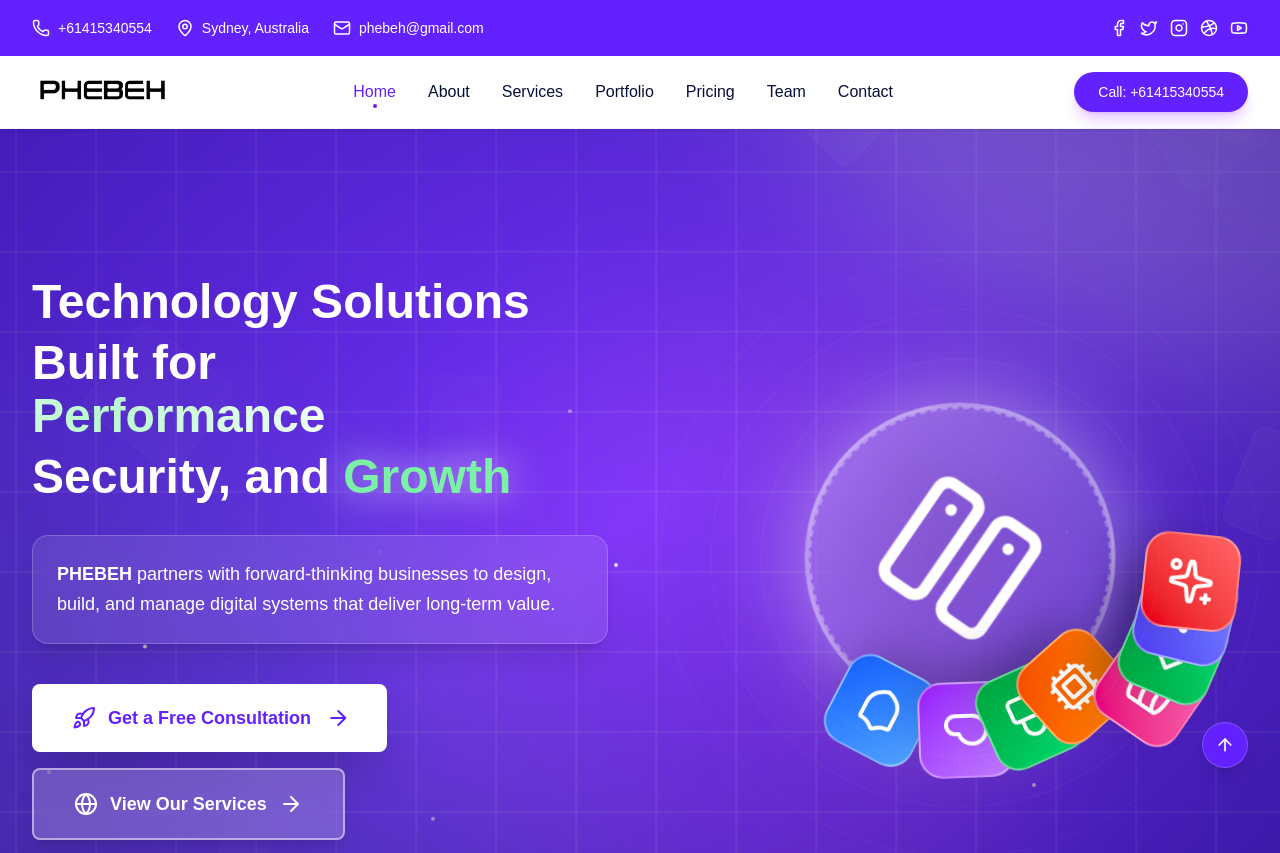
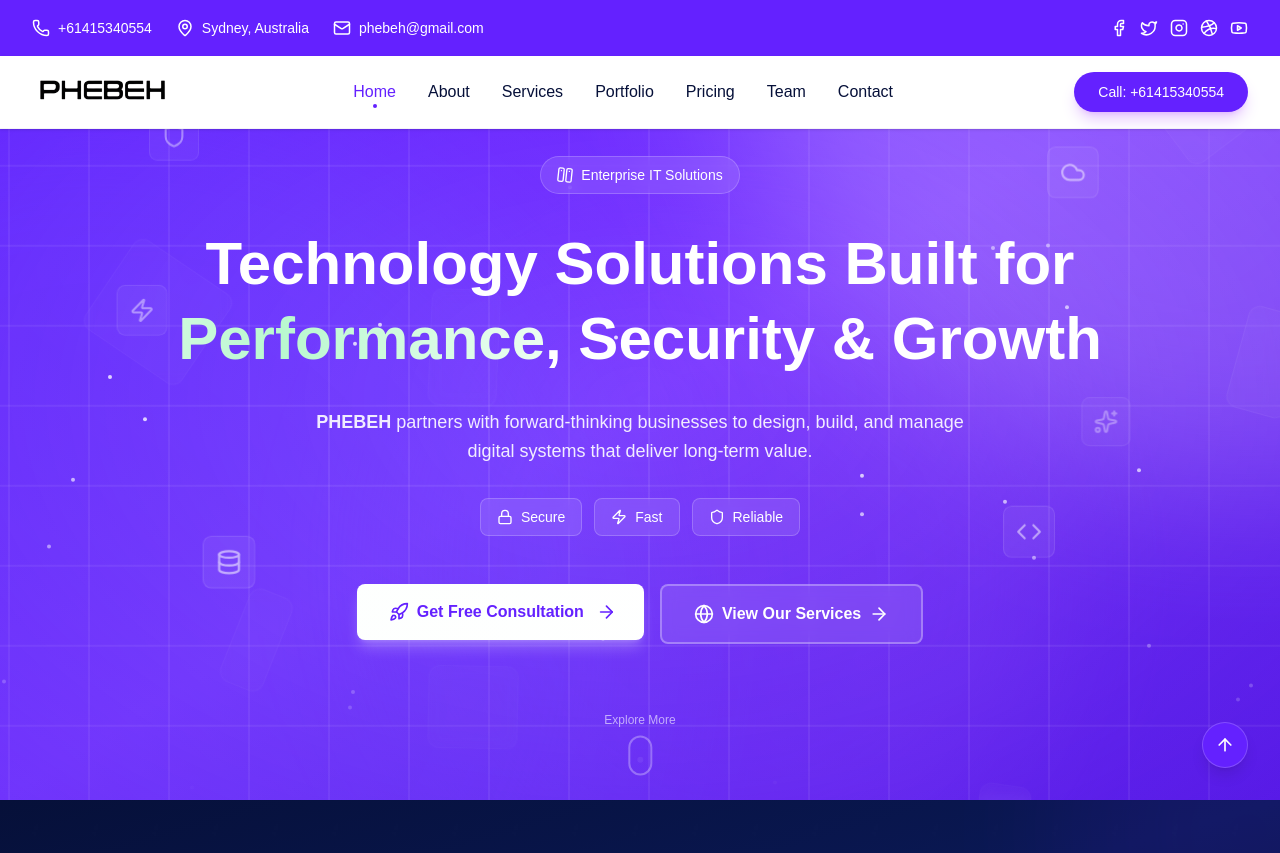
Before and after one commit to NashedShahRoni22/tanay-agencey, a Next.js app: page / in a window 1280 px wide. Shown: the top 853 px of the page. Built offline with nearby package versions, Linux system fonts and the light colour scheme.

Commit message:
hero updated...removed animation of right side...enhanced the ux

```diff
--- a/components/home/Hero.jsx
+++ b/components/home/Hero.jsx
@@ -9,41 +9,18 @@ import {
   Cpu,
   Database,
   Code,
-  Server,
   Zap,
   Sparkles,
   Globe,
   Rocket,
+  Server,
 } from "lucide-react";
 import Link from "next/link";
 
 export default function Hero() {
-  const containerVars = {
-    initial: { opacity: 0 },
-    animate: {
-      opacity: 1,
-      transition: {
-        staggerChildren: 0.2,
-        delayChildren: 0.3,
-      },
-    },
-  };
-
-  const textVars = {
-    initial: { y: 30, opacity: 0 },
-    animate: {
-      y: 0,
-      opacity: 1,
-      transition: {
-        duration: 0.8,
-        ease: [0.43, 0.13, 0.23, 0.96],
-      },
-    },
-  };
-
   return (
-    <section className="pt-20 relative min-h-screen flex items-center overflow-hidden bg-gradient-to-br from-primary via-[#7835ff] to-primary-dark">
-      {/* Ultra Creative Background Design */}
+    <section className="relative min-h-screen flex items-center overflow-hidden bg-gradient-to-br from-primary via-[#7c3aff] to-primary-dark">
+      {/* Dynamic Animated Background */}
       <div className="absolute inset-0 overflow-hidden pointer-events-none">
         {/* Massive Animated Gradient Orbs */}
         <motion.div
@@ -74,7 +51,7 @@ export default function Hero() {
             ease: "easeInOut",
             delay: 2,
           }}
-          className="absolute -bottom-1/3 -left-1/4 w-[900px] h-[900px] bg-gradient-to-tr from-[#061039] to-indigo-400 rounded-full blur-3xl"
+          className="absolute -bottom-1/3 -left-1/4 w-[900px] h-[900px] bg-gradient-to-tr from-primary-dark to-indigo-400 rounded-full blur-3xl"
         />
 
         <motion.div
@@ -88,10 +65,10 @@ export default function Hero() {
             repeat: Infinity,
             ease: "linear",
           }}
-          className="absolute top-1/3 left-1/3 w-[600px] h-[600px] bg-gradient-to-br from-pink-400 to-purple-600 rounded-full blur-3xl"
+          className="absolute top-1/3 left-1/3 w-[600px] h-[600px] bg-gradient-to-br from-purple-400 to-primary rounded-full blur-3xl"
         />
 
-        {/* Animated Grid Pattern with Glow */}
+        {/* Animated Grid Pattern */}
         <motion.div
           animate={{
             backgroundPosition: ["0% 0%", "100% 100%"],
@@ -123,7 +100,7 @@ export default function Hero() {
               ease: "easeInOut",
               delay: i * 0.5,
             }}
-            className={`absolute rounded-xl bg-white/10 backdrop-blur-sm border border-white/20`}
+            className="absolute rounded-xl bg-white/10 backdrop-blur-sm border border-white/20"
             style={{
               width: `${40 + Math.random() * 80}px`,
               height: `${40 + Math.random() * 80}px`,
@@ -155,77 +132,133 @@ export default function Hero() {
           />
         ))}
 
-        {/* Radial Gradient Spotlight */}
-        <div className="absolute inset-0 bg-[radial-gradient(ellipse_at_center,transparent_0%,rgba(6,16,57,0.4)_100%)]" />
+        {/* Radial Gradient Overlay */}
+        <div className="absolute inset-0 bg-[radial-gradient(ellipse_at_center,transparent_0%,rgba(100,33,255,0.3)_100%)]" />
       </div>
 
-      <div className="max-w-7xl mx-auto px-4 sm:px-6 lg:px-8 py-24 lg:py-32 relative z-10">
-        <div className="grid lg:grid-cols-2 gap-16 items-center">
-          {/* Left Content */}
+      <div className="max-w-7xl mx-auto px-4 sm:px-6 lg:px-8 py-20 relative z-10">
+        <div className="max-w-5xl mx-auto">
+
+          {/* Floating Tech Icons */}
+          <div className="absolute inset-0 pointer-events-none">
+            {[
+              { Icon: Shield, pos: "top-10 left-[5%]", delay: 0 },
+              { Icon: Cloud, pos: "top-20 right-[8%]", delay: 0.5 },
+              { Icon: Database, pos: "bottom-32 left-[10%]", delay: 1 },
+              { Icon: Code, pos: "bottom-40 right-[12%]", delay: 1.5 },
+              { Icon: Zap, pos: "top-1/3 left-[2%]", delay: 2 },
+              { Icon: Sparkles, pos: "top-1/2 right-[5%]", delay: 2.5 },
+            ].map((item, i) => (
+              <motion.div
+                key={i}
+                initial={{ opacity: 0, scale: 0 }}
+                animate={{
+                  opacity: [0.3, 0.6, 0.3],
+                  scale: [1, 1.1, 1],
+                  y: [0, -10, 0],
+                }}
+                transition={{
+                  duration: 4,
+                  repeat: Infinity,
+                  delay: item.delay,
+                }}
+                className={`absolute ${item.pos} hidden xl:block`}
+              >
+                <div className="w-12 h-12 bg-white/10 backdrop-blur-sm rounded-lg flex items-center justify-center border border-white/20">
+                  <item.Icon className="w-6 h-6 text-white" />
+                </div>
+              </motion.div>
+            ))}
+          </div>
+
+          {/* Main Content */}
           <motion.div
-            variants={containerVars}
-            initial="initial"
-            animate="animate"
-            className="text-left"
+            initial={{ opacity: 0, y: 20 }}
+            animate={{ opacity: 1, y: 0 }}
+            transition={{ duration: 0.8 }}
+            className="text-center space-y-8"
           >
-            {/* Epic Heading with Gradient Text */}
-            <motion.h1
-              variants={textVars}
-              className="text-3xl md:text-5xl font-bold text-white leading-[1.1] mb-8"
+            {/* Badge */}
+            <motion.div
+              initial={{ scale: 0 }}
+              animate={{ scale: 1 }}
+              transition={{ delay: 0.3, type: "spring" }}
+              className="inline-flex items-center gap-2 bg-white/10 border border-white/20 rounded-full px-4 py-2 backdrop-blur-sm"
             >
-              <span className="block mb-2">Technology Solutions</span>
-              <span className="block">Built for </span>
+              <motion.div
+                animate={{ rotate: 360 }}
+                transition={{ duration: 3, repeat: Infinity, ease: "linear" }}
+              >
+                <Server className="w-4 h-4 text-white" />
+              </motion.div>
+              <span className="text-white text-sm font-medium">Enterprise IT Solutions</span>
+            </motion.div>
+
+            {/* Heading */}
+            <h1 className="text-4xl sm:text-5xl md:text-6xl font-bold text-white leading-tight">
+              Technology Solutions Built for{" "}
               <motion.span
                 initial={{ backgroundPosition: "0% 50%" }}
                 animate={{
                   backgroundPosition: ["0% 50%", "100% 50%", "0% 50%"],
                 }}
                 transition={{ duration: 5, repeat: Infinity, ease: "linear" }}
-                className="inline-block bg-gradient-to-r from-white via-green-200 to-white bg-[length:200%_auto] bg-clip-text text-transparent"
-                style={{ WebkitTextFillColor: "transparent" }}
+                className="bg-gradient-to-r from-white via-green-200 to-white bg-[length:200%_auto] bg-clip-text text-transparent inline-block"
               >
                 Performance
               </motion.span>
-              <span className="block mt-2">
-                Security, and{" "}
-                <motion.span
-                  animate={{
-                    textShadow: [
-                      "0 0 20px rgba(255,255,255,0.5)",
-                      "0 0 40px rgba(255,255,255,0.8)",
-                      "0 0 20px rgba(255,255,255,0.5)",
-                    ],
-                  }}
-                  transition={{ duration: 2, repeat: Infinity }}
-                  className="text-green-300"
-                >
-                  Growth
-                </motion.span>
-              </span>
-            </motion.h1>
+              , Security & Growth
+            </h1>
 
-            {/* Description with Glass Effect */}
+            {/* Description */}
             <motion.div
-              variants={textVars}
-              className="bg-white/10 backdrop-blur-md border border-white/20 rounded-2xl p-6 mb-10 shadow-xl"
+              initial={{ opacity: 0 }}
+              animate={{ opacity: 1 }}
+              transition={{ delay: 0.5 }}
+              className="max-w-2xl mx-auto"
             >
-              <p className="lg:text-lg text-white leading-relaxed">
-                <strong>PHEBEH</strong> partners with forward-thinking
-                businesses to design, build, and manage digital systems that
-                deliver long-term value.
+              <p className="text-lg text-white/90 leading-relaxed">
+                <span className="font-semibold">PHEBEH</span> partners with forward-thinking businesses to design, build, and manage digital systems that deliver long-term value.
               </p>
             </motion.div>
 
-            {/* Premium CTA Buttons */}
-            <motion.div variants={textVars} className="flex flex-wrap gap-4">
+            {/* Feature Pills */}
+            <motion.div
+              initial={{ opacity: 0, y: 10 }}
+              animate={{ opacity: 1, y: 0 }}
+              transition={{ delay: 0.7 }}
+              className="flex flex-wrap justify-center gap-3"
+            >
+              {[
+                { Icon: Lock, label: "Secure" },
+                { Icon: Zap, label: "Fast" },
+                { Icon: Shield, label: "Reliable" },
+              ].map((feature, i) => (
+                <motion.div
+                  key={i}
+                  whileHover={{ scale: 1.05, y: -2 }}
+                  className="flex items-center gap-2 bg-white/10 border border-white/20 rounded-lg px-4 py-2 backdrop-blur-sm cursor-default"
+                >
+                  <feature.Icon className="w-4 h-4 text-white" />
+                  <span className="text-sm font-medium text-white">
+                    {feature.label}
+                  </span>
+                </motion.div>
+              ))}
+            </motion.div>
+
+            {/* CTA Buttons */}
+            <motion.div
+              initial={{ opacity: 0, y: 10 }}
+              animate={{ opacity: 1, y: 0 }}
+              transition={{ delay: 0.9 }}
+              className="flex flex-wrap justify-center gap-4 pt-4"
+            >
               <Link href="/contact">
                 <motion.button
-                  whileHover={{
-                    scale: 1.05,
-                    boxShadow: "0 25px 50px rgba(255, 255, 255, 0.4)",
-                  }}
+                  whileHover={{ scale: 1.05 }}
                   whileTap={{ scale: 0.95 }}
-                  className="group relative px-6 lg:px-10 py-2.5 lg:py-5 bg-white text-primary rounded-lg font-bold text-lg transition-all duration-300 inline-flex items-center gap-3 shadow-2xl overflow-hidden"
+                  className="group relative px-8 py-4 bg-white text-primary rounded-lg font-semibold text-base transition-all duration-300 inline-flex items-center gap-2 shadow-lg shadow-white/25 overflow-hidden hover:shadow-white/40"
                 >
                   <motion.div
                     animate={{
@@ -235,192 +268,54 @@ export default function Hero() {
                     transition={{ duration: 2, repeat: Infinity }}
                     className="absolute inset-0 bg-gradient-to-r from-green-200 to-transparent"
                   />
-                  <Rocket className="w-6 h-6 relative z-10" />
-                  <span className="relative z-10">Get a Free Consultation</span>
+                  <Rocket className="w-5 h-5 relative z-10" />
+                  <span className="relative z-10">Get Free Consultation</span>
                   <motion.span
                     animate={{ x: [0, 5, 0] }}
                     transition={{ duration: 1.5, repeat: Infinity }}
                     className="relative z-10"
                   >
-                    <ArrowRight size={24} />
+                    <ArrowRight className="w-5 h-5" />
                   </motion.span>
                 </motion.button>
               </Link>
 
               <Link href="/services">
                 <motion.button
-                  whileHover={{
-                    scale: 1.05,
-                    backgroundColor: "rgba(255, 255, 255, 0.3)",
-                  }}
+                  whileHover={{ scale: 1.05, backgroundColor: "rgba(255, 255, 255, 0.2)" }}
                   whileTap={{ scale: 0.95 }}
-                  className="px-6 lg:px-10 py-2.5 lg:py-5 bg-white/20 backdrop-blur-xl text-white border-2 border-white/50 rounded-lg font-bold text-lg hover:border-white transition-all duration-300 inline-flex items-center gap-3 shadow-xl"
+                  className="px-8 py-4 bg-white/10 backdrop-blur-sm text-white border-2 border-white/30 rounded-lg font-semibold text-base hover:border-white/50 transition-all duration-300 inline-flex items-center gap-2"
                 >
-                  <Globe className="w-6 h-6" />
+                  <Globe className="w-5 h-5" />
                   View Our Services
-                  <ArrowRight size={24} />
+                  <ArrowRight className="w-5 h-5" />
                 </motion.button>
               </Link>
             </motion.div>
           </motion.div>
-
-          {/* Right - 3D Icon Sphere System */}
-          <motion.div
-            variants={containerVars}
-            initial="initial"
-            animate="animate"
-            className="relative hidden lg:block lg:h-[700px]"
-          >
-            {/* Central Glowing Core */}
-            <motion.div
-              animate={{
-                scale: [1, 1.1, 1],
-                boxShadow: [
-                  "0 0 60px rgba(255,255,255,0.3)",
-                  "0 0 100px rgba(255,255,255,0.5)",
-                  "0 0 60px rgba(255,255,255,0.3)",
-                ],
-              }}
-              transition={{ duration: 3, repeat: Infinity }}
-              className="absolute top-1/2 left-1/2 -translate-x-1/2 -translate-y-1/2 w-72 h-72 bg-gradient-to-br from-white/30 to-white/10 backdrop-blur-2xl rounded-full border-4 border-white/40 shadow-2xl flex items-center justify-center"
-            >
-              <motion.div
-                animate={{ rotate: 360 }}
-                transition={{ duration: 20, repeat: Infinity, ease: "linear" }}
-              >
-                <Server className="w-32 h-32 text-white drop-shadow-2xl" />
-              </motion.div>
-
-              {/* Orbiting Rings */}
-              <motion.div
-                animate={{ rotate: 360 }}
-                transition={{ duration: 8, repeat: Infinity, ease: "linear" }}
-                className="absolute inset-0 border-2 border-white/30 rounded-full"
-                style={{ borderStyle: "dashed" }}
-              />
-            </motion.div>
-
-            {/* Orbiting Service Icons */}
-            {[
-              {
-                Icon: Shield,
-                color: "from-blue-400 to-blue-600",
-                orbit: 220,
-                speed: 12,
-              },
-              {
-                Icon: Cloud,
-                color: "from-purple-400 to-purple-600",
-                orbit: 220,
-                speed: 14,
-              },
-              {
-                Icon: Lock,
-                color: "from-green-400 to-green-600",
-                orbit: 220,
-                speed: 16,
-              },
-              {
-                Icon: Cpu,
-                color: "from-orange-400 to-orange-600",
-                orbit: 220,
-                speed: 18,
-              },
-              {
-                Icon: Database,
-                color: "from-pink-400 to-pink-600",
-                orbit: 280,
-                speed: 20,
-              },
-              {
-                Icon: Code,
-                color: "from-green-400 to-green-600",
-                orbit: 280,
-                speed: 22,
-              },
-              {
-                Icon: Zap,
-                color: "from-indigo-400 to-indigo-600",
-                orbit: 280,
-                speed: 24,
-              },
-              {
-                Icon: Sparkles,
-                color: "from-red-400 to-red-600",
-                orbit: 280,
-                speed: 26,
-              },
-            ].map((item, index) => (
-              <motion.div
-                key={index}
-                animate={{ rotate: 360 }}
-                transition={{
-                  duration: item.speed,
-                  repeat: Infinity,
-                  ease: "linear",
-                }}
-                className="absolute top-1/2 left-1/2"
-                style={{
-                  width: item.orbit * 2,
-                  height: item.orbit * 2,
-                  marginLeft: -item.orbit,
-                  marginTop: -item.orbit,
-                }}
-              >
-                <motion.div
-                  whileHover={{
-                    scale: 1.4,
-                    rotate: 720,
-                    boxShadow: "0 20px 60px rgba(255,255,255,0.5)",
-                  }}
-                  className={`absolute top-0 left-1/2 -translate-x-1/2 w-24 h-24 bg-gradient-to-br ${item.color} rounded-3xl shadow-2xl flex items-center justify-center backdrop-blur-sm border-2 border-white/40 cursor-pointer`}
-                >
-                  <item.Icon className="w-12 h-12 text-white" />
-                </motion.div>
-              </motion.div>
-            ))}
-
-            {/* Outer Glow Rings */}
-            {[400, 500, 600].map((size, i) => (
-              <motion.div
-                key={size}
-                animate={{
-                  rotate: i % 2 === 0 ? 360 : -360,
-                  opacity: [0.1, 0.3, 0.1],
-                }}
-                transition={{
-                  duration: 15 + i * 5,
-                  repeat: Infinity,
-                  ease: "linear",
-                }}
-                className="absolute top-1/2 left-1/2 -translate-x-1/2 -translate-y-1/2 border-2 border-white/10 rounded-full"
-                style={{ width: size, height: size }}
-              />
-            ))}
-          </motion.div>
         </div>
       </div>
 
-      {/* Premium Scroll Indicator */}
+      {/* Scroll Indicator */}
       <motion.div
-        initial={{ opacity: 0, y: -20 }}
-        animate={{ opacity: 1, y: 0 }}
-        transition={{ delay: 2, duration: 1 }}
-        className="absolute bottom-12 left-1/2 transform -translate-x-1/2 hidden lg:flex flex-col items-center gap-2"
+        initial={{ opacity: 0 }}
+        animate={{ opacity: 1 }}
+        transition={{ delay: 1.5 }}
+        className="absolute bottom-8 left-1/2 -translate-x-1/2 hidden lg:block"
       >
-        <span className="text-white/70 text-sm font-medium">
-          Scroll to Explore
-        </span>
         <motion.div
-          animate={{ y: [0, 12, 0] }}
+          animate={{ y: [0, 8, 0] }}
           transition={{ duration: 2, repeat: Infinity }}
-          className="w-8 h-12 border-2 border-white/50 rounded-full flex justify-center pt-2"
+          className="flex flex-col items-center gap-2 cursor-pointer group"
         >
-          <motion.div
-            animate={{ y: [0, 16, 0], opacity: [1, 0, 1] }}
-            transition={{ duration: 2, repeat: Infinity }}
-            className="w-2 h-2 bg-white rounded-full"
-          />
+          <span className="text-white/60 text-xs font-medium group-hover:text-white transition-colors">Explore More</span>
+          <div className="w-6 h-10 border-2 border-white/30 rounded-full flex justify-center pt-2 group-hover:border-white/50 transition-colors">
+            <motion.div
+              animate={{ y: [0, 12, 0], opacity: [1, 0, 1] }}
+              transition={{ duration: 2, repeat: Infinity }}
+              className="w-1.5 h-1.5 bg-white rounded-full"
+            />
+          </div>
         </motion.div>
       </motion.div>
     </section>
```
